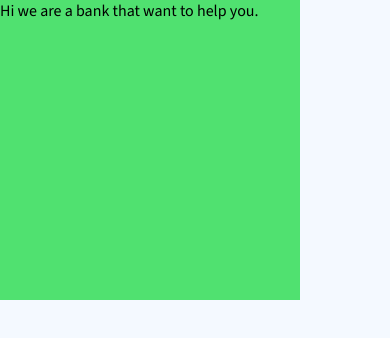
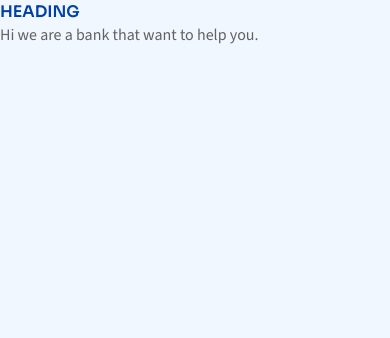
Before and after one commit to marcoscarvalhodev/Invictus-Bank, a React (Vite) app: page / in a window 390 px wide. Shown: the top 338 px of the page. Built offline with nearby package versions, Linux system fonts and the light colour scheme.

Commit message:
more responsive tipography features were added

```diff
--- a/src/Components/Container.tsx
+++ b/src/Components/Container.tsx
@@ -20,9 +20,9 @@ const App = () => {
 
   return (
     <StyledContainer>
-      {large && <StyledHeadings as="h1" $device="desktop">
+      <StyledHeadings as="h5" $device={xsmall ? 'mobile' : 'desktop'}>
         Heading
-      </StyledHeadings>}
+      </StyledHeadings>
       <StyledParagraphs $size="p2" $device="desktop">
         Hi we are a bank that want to help you.
       </StyledParagraphs>
--- a/src/Styles/Container.styled.ts
+++ b/src/Styles/Container.styled.ts
@@ -2,9 +2,6 @@ import styled, { css } from "styled-components";
 
 export const StyledContainer = styled.div`
   ${({ theme }) => css`
-    background: ${theme.colors.green_auxiliary.green_light};
-    width: 300px;
-    height: 300px;
-
+    background: ${theme.colors.white_auxiliary.white_normal};
   `}
 `;
--- a/src/Styles/Headings.styled.ts
+++ b/src/Styles/Headings.styled.ts
@@ -6,92 +6,112 @@ interface headingProps {
 }
 
 export const StyledHeadings = styled.h1<headingProps>`
-  ${({ as, $device }) => css`
+  ${({ theme, as, $device }) => css`
     font-family: "Sora", sans-serif;
 
     //H1
 
     ${as === "h1" &&
-    $device === "desktop" &&
+    `
+    color: ${theme.colors.black_auxiliary.black_dark};
+
+    ${
+      ($device === "desktop" &&
         `
     font-size: 6.4rem;
     line-height: 100%;
-`}
-
-    ${as === "h1" &&
-    $device === "mobile" &&
+    `) ||
+      ($device === "mobile" &&
         `
     font-size: 3.6rem;
       line-height: 120%;
-
+    `)
+    }
   `}
 
     //H2
 
     ${as === "h2" &&
-    $device === "desktop" &&
+    `
+
+    ${
+      ($device === "desktop" &&
         `
         font-size: 5.2rem;
         line-height: 110%;
-`}
-
-${as === "h2" &&
-    $device === "mobile" &&
+    `) ||
+      ($device === "mobile" &&
         `
         font-size: 3.6rem;
         line-height: 120%;
+    `)
+    }
+  `}
 
-`}
 
 //H3
 
 ${as === "h3" &&
-    $device === "desktop" &&
+    `
+
+    ${
+      ($device === "desktop" &&
         `
         font-size: 3.6rem;
         line-height: 120%;
-`}
-
-${as === "h3" &&
-    $device === "mobile" &&
+    `) ||
+      ($device === "mobile" &&
         `
         font-size: 2.4rem;
         line-height: 120%;
+    `)
+    }
+  `}
 
-`}
 
 //H4
 
 ${as === "h4" &&
-    $device === "desktop" &&
+    `
+
+    ${
+      ($device === "desktop" &&
         `
         font-size: 2.4rem;
         line-height: 130%;
-`}
-
-${as === "h4" &&
-    $device === "mobile" &&
+    `) ||
+      ($device === "mobile" &&
         `
         font-size: 1.8rem;
         line-height: 130%;
+    `)
+    }
+  `}
 
-`}
 
 //H5
 
 ${as === "h5" &&
-    $device === "desktop" &&
+    `
+    text-transform: uppercase;
+    background: linear-gradient(220.94deg, ${theme.colors.blue_main.primary_normal} 14.43%, ${theme.colors.blue_main.secondary_dark} 85.28%);
+    background-clip: text;
+    -webkit-background-clip: text;
+    -webkit-text-fill-color: transparent;
+    font-weight: bold;
+
+    ${
+      ($device === "desktop" &&
         `
         font-size: 1.8rem;
         line-height: 140%;
-`}
-
-${as === "h5" &&
-    $device === "mobile" &&
+    `) ||
+      ($device === "mobile" &&
         `
         font-size: 1.6rem;
         line-height: 150%;
-
+    `)
+    }
   `}
   `}
 `;
--- a/src/Styles/Paragraphs.styled.ts
+++ b/src/Styles/Paragraphs.styled.ts
@@ -1,65 +1,70 @@
 import styled, { css } from "styled-components";
 
 interface ParagraphsProps {
-  $device: 'mobile' | 'desktop';
-  $size: 'p1' | 'p2' | 'p3';
+  $device: "mobile" | "desktop";
+  $size: "p1" | "p2" | "p3";
 }
 
 export const StyledParagraphs = styled.p<ParagraphsProps>`
-  ${({ $size, $device }) => css`
+  ${({theme, $size, $device }) => css`
     font-family: "Source Sans 3", sans-serif;
-
+    color: ${theme.colors.gray_auxiliary.gray_1};
     //P1
 
     ${$size === "p1" &&
-    $device === "desktop" &&
+    `
+
+    ${
+      ($device === "desktop" &&
         `
         font-size: 2.4rem;
         line-height: 130%;
-`}
-
-    ${$size === "p1" &&
-    $device === "mobile" &&
+    `) ||
+      ($device === "mobile" &&
         `
         font-size: 1.8rem;
         line-height: 130%;
-
+    `)
+    }
   `}
-
 
     //P2
 
+
 ${$size === "p2" &&
-    $device === "desktop" &&
+    `
+
+    ${
+      ($device === "desktop" &&
         `
         font-size: 1.6rem;
         line-height: 140%;
-`}
-
-${$size === "p2" &&
-    $device === "mobile" &&
+    `) ||
+      ($device === "mobile" &&
         `
         font-size: 1.4rem;
         line-height: 150%;
-
+    `)
+    }
   `}
 
 //P3
 
 ${$size === "p3" &&
-    $device === "desktop" &&
+    `
+
+    ${
+      ($device === "desktop" &&
         `
         font-size: 1.4rem;
         line-height: 150%;
-`}
-
-${$size === "p3" &&
-    $device === "mobile" &&
+    `) ||
+      ($device === "mobile" &&
         `
         font-size: 1.4rem;
         line-height: 150%;
-
+    `)
+    }
   `}
-
   `}
 `;
--- a/src/Styles/theme.ts
+++ b/src/Styles/theme.ts
@@ -20,13 +20,15 @@
       black_light: "#303133"
     },
     gray_auxiliary: {
-      gray_1: "#E6E6E7",
-      gray_2: "#CDCDCE",
-      gray_3: "#B5B5B6",
+      gray_1: "#626264",
+      gray_2: "#737374",
+      gray_3: "#838385",
       gray_4: "#9C9C9D",
-      gray_5: "#838385",
-      gray_6: "#737374",
-      gray_7: "#626264",
+      gray_5: "#B5B5B6",
+      gray_6: "#CDCDCE",
+      gray_7: "#E6E6E7",
+
+
     },
     red_auxiliary: {
       red_normal: '#eb3d3d',
--- a/src/main.css
+++ b/src/main.css
@@ -1,4 +1,5 @@
 @import url('https://fonts.googleapis.com/css2?family=Sora:wght@300;400;500;600&family=Source+Sans+3:wght@300;400;500;600&display=swap');
+
 
 *, *::after, *::before {
   padding: 0rem;
@@ -16,5 +17,5 @@ body {
   height: 100vh;
   position: relative;
   scroll-behavior: smooth;
-  background: #F4F9FF;
+  background: #F1F7FF;
 }
```
Also changed, not shown: 5 other files (tests, documents, lock files or other folders). Lines whose indentation alone changed are shown as unchanged.
